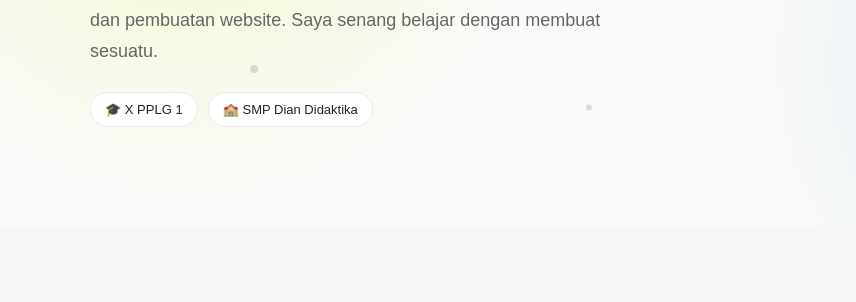
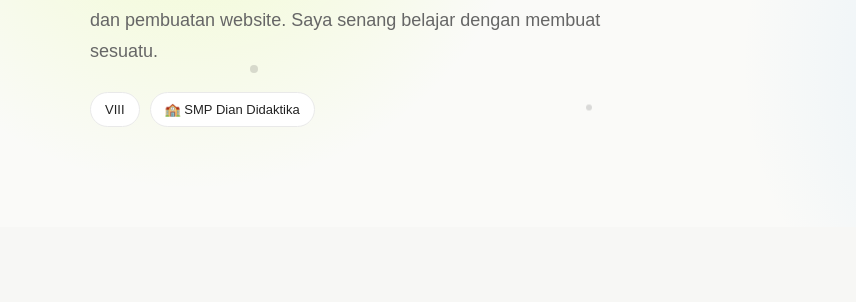
Before and after one commit to darrylP3/Profil-Siswa, a plain HTML site: page index.html in a window 1280 px wide. Shown: the part 391-693 px from the top of the page, 0-856 px from the left. Drawn offline with Linux system fonts and the light colour scheme.

Commit message:
Update index.html

```diff
--- a/index.html
+++ b/index.html
@@ -80,7 +80,7 @@
                 <div class="info">
 
                     <span>
-                        🎓 X PPLG 1
+                        VIII
                     </span>
 
                     <span>
```
